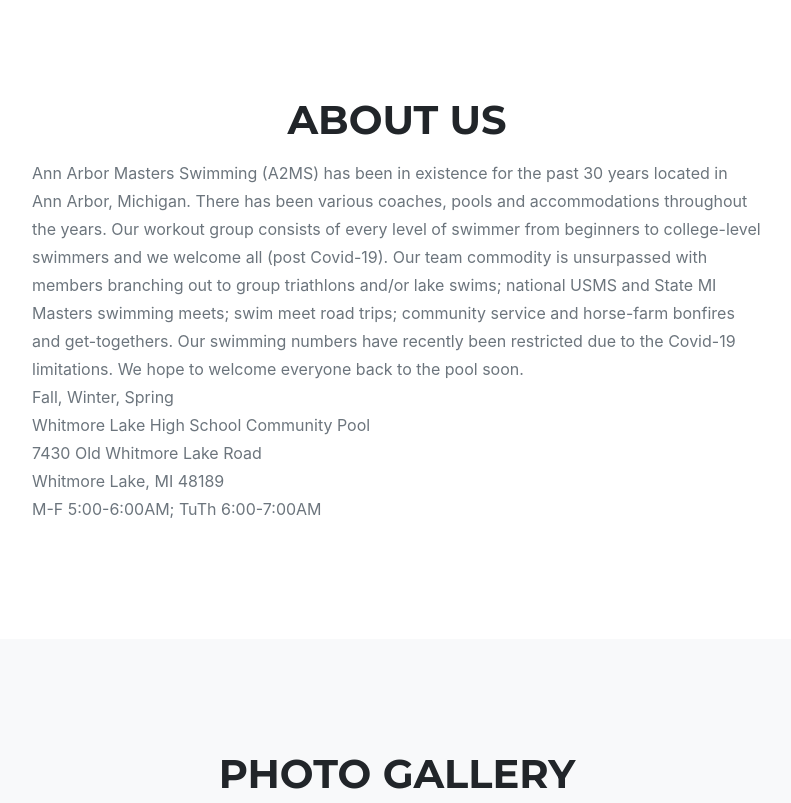
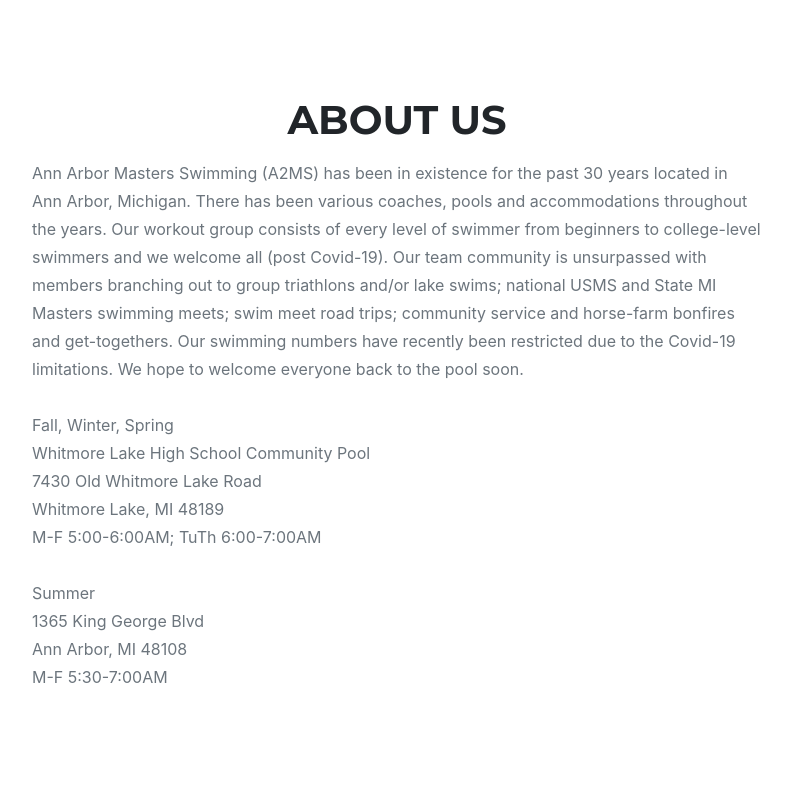
Before and after one commit to AnnArborMastersSwimming/annarbormastersswimming.github.io, a Jekyll site: the page built from index.md, in a window 1280 px wide and 900 px high, scrolled down 752 px, cut to the strip 97-900 px from the top of the window. Shown: the whole strip, without its empty margins (243-1034 px from the left). Built offline with Jekyll 4.4.1, drawn with Linux system fonts in a browser that asks for light colours; some web fonts are replaced.

Commit message:
Improved about us text

```diff
--- a/_data/sitetext.yml
+++ b/_data/sitetext.yml
@@ -19,19 +19,25 @@ en: &DEFAULT_EN
   about:
     title: "About us"
     text: "Ann Arbor Masters Swimming (A2MS) has been in existence for the past
-  30 years located in Ann Arbor, Michigan.  There has been various coaches,
-  pools and accommodations throughout the years.  Our workout group consists
-  of every level of swimmer from beginners to college-level swimmers and we
-  welcome all (post Covid-19). Our team commodity is unsurpassed with members
-  branching out to group triathlons and/or lake swims; national USMS and State
-  MI Masters swimming meets; swim meet road trips; community service and horse-farm
-  bonfires and get-togethers. Our swimming numbers have recently been restricted
-  due to the Covid-19 limitations. We hope to welcome everyone back to the pool soon.<br>
-  Fall, Winter, Spring<br>
-  Whitmore Lake High School Community Pool<br>
-  7430 Old Whitmore Lake Road<br>
-  Whitmore Lake, MI 48189<br>
-  M-F 5:00-6:00AM; TuTh 6:00-7:00AM"
+30 years located in Ann Arbor, Michigan.  There has been various coaches,
+pools and accommodations throughout the years.  Our workout group consists
+of every level of swimmer from beginners to college-level swimmers and we
+welcome all (post Covid-19). Our team community is unsurpassed with members
+branching out to group triathlons and/or lake swims; national USMS and State
+MI Masters swimming meets; swim meet road trips; community service and horse-farm
+bonfires and get-togethers. Our swimming numbers have recently been restricted
+due to the Covid-19 limitations. We hope to welcome everyone back to the pool soon.<br>
+<br>
+Fall, Winter, Spring<br>
+Whitmore Lake High School Community Pool<br>
+7430 Old Whitmore Lake Road<br>
+Whitmore Lake, MI 48189<br>
+M-F 5:00-6:00AM; TuTh 6:00-7:00AM<br>
+<br>
+Summer<br>
+1365 King George Blvd<br>
+Ann Arbor, MI 48108<br>
+M-F 5:30-7:00AM<br>"
     section: about
 
   portfolio:
```
